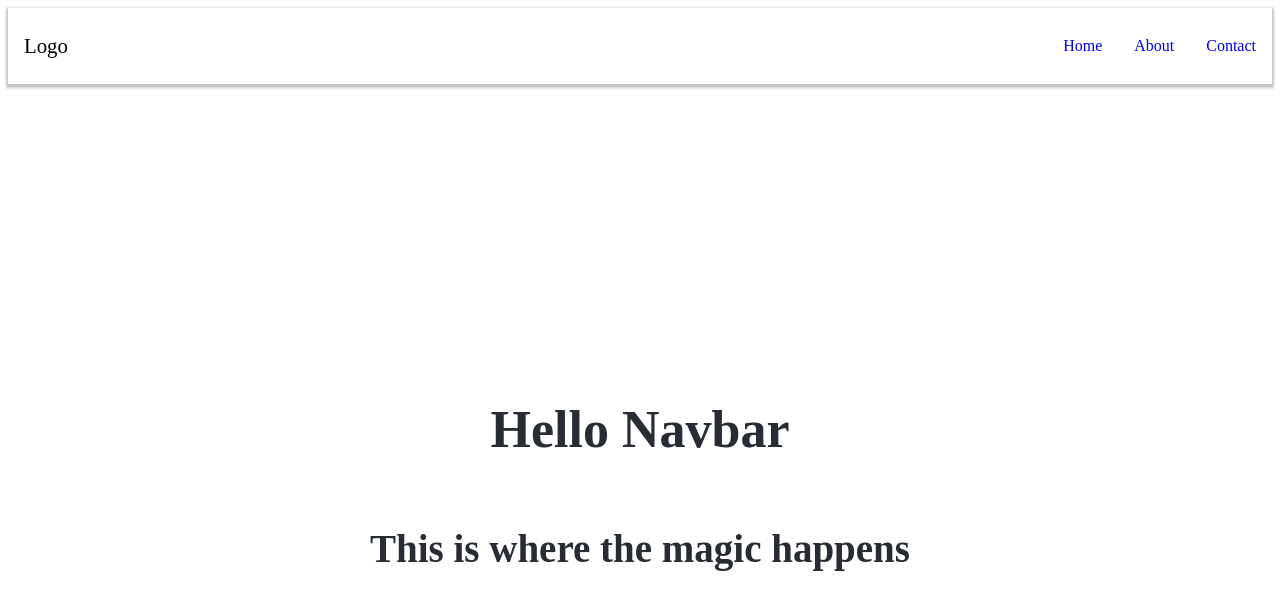
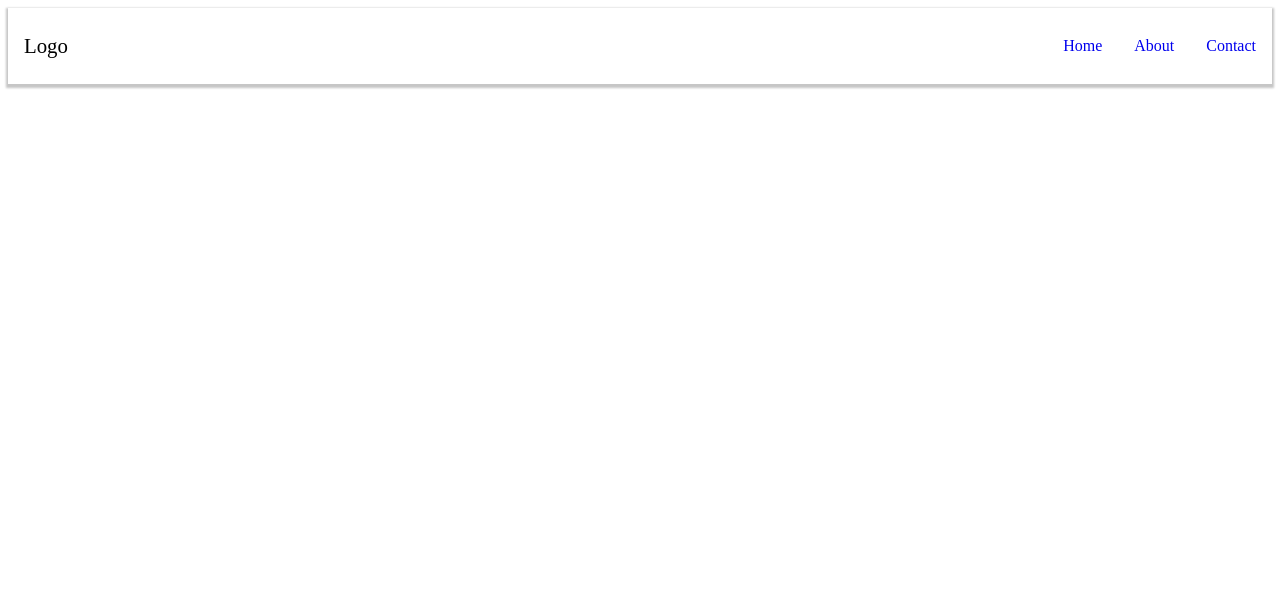
Before and after one commit to daveclinton/Javascript-Refresher, a React (Create React App) app: page / in a window 1280 px wide. Shown: the top 610 px of the page. Built offline with nearby package versions, Linux system fonts and the light colour scheme.

Commit message:
chore: remove app content

```diff
--- a/src/App.tsx
+++ b/src/App.tsx
@@ -5,12 +5,6 @@ function App() {
   return (
     <div>
       <Navbar />
-      <div className="App">
-        <header className="App-header">
-          <h1>Hello Navbar</h1>
-          <h2>This is where the magic happens</h2>
-        </header>
-      </div>
     </div>
   );
 }
```
